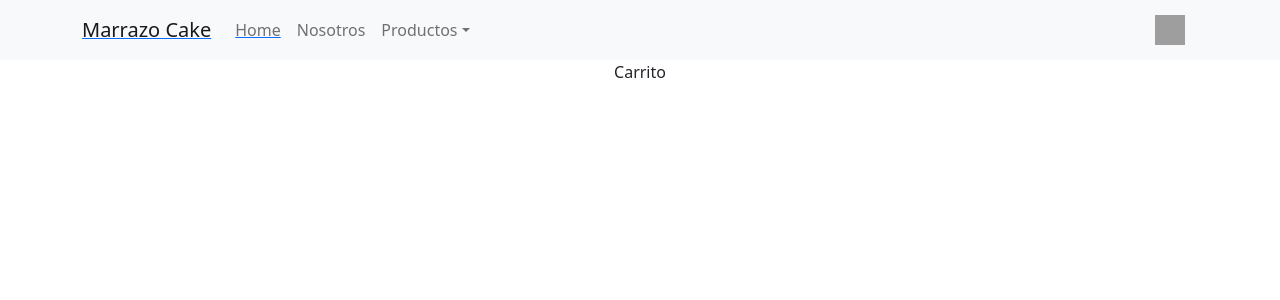
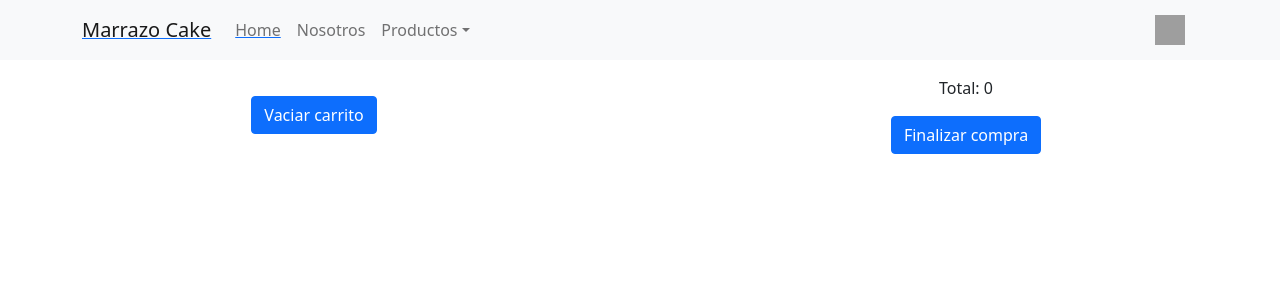
Before and after one commit to SLampropulos/negocio_app_react, a React (Create React App) app: page /cart in a window 1280 px wide. Shown: the top 300 px of the page. Built offline with nearby package versions, Linux system fonts and the light colour scheme; grey boxes are pictures that could not be loaded.

Commit message:
desafio de context

```diff
--- a/src/App.js
+++ b/src/App.js
@@ -3,13 +3,17 @@ import {BrowserRouter, Switch, Route} from 'react-router-dom'
 import NavBar from './components/NavBar/NavBar';
 import ItemListConteiner from './components/ItemListConteiner/ItemListConteiner';
 import ItemDetailConteiner from './components/ItemDetailContainer/ItemDetailContainer';
+import CartContainer from './components/Cart/CartContainer';
 import 'bootstrap/dist/css/bootstrap.min.css';
+import CartContextProvider from './components/Context/CartContext'
 
 function App() {
   return (
+    <CartContextProvider>
       <BrowserRouter>
         <div className="App">
           <NavBar />
+
           <Switch>
             <Route exact path="/">
               <ItemListConteiner  greeting="Benja"/>
@@ -21,14 +25,13 @@ function App() {
               <ItemDetailConteiner />
             </Route>
             <Route exact path="/cart">
-            <p>Carrito</p>
+              <CartContainer />
             </Route>
           </Switch>
 
-
         </div>
       </BrowserRouter>
-
+    </CartContextProvider>
   );
 }
 
--- /dev/null
+++ b/src/components/Cart/CartContainer.jsx
@@ -0,0 +1,33 @@
+import {useCartContext} from '../Context/CartContext';
+import Button from 'react-bootstrap/esm/Button';
+import ItemCart from './ItemCart';
+import Row from 'react-bootstrap/Row';
+import Col from 'react-bootstrap/Col';
+
+function CartContainer() {
+    const {carrito, borrarCarrito,quitarItem} = useCartContext();
+    let total = 0;
+
+    carrito.forEach(element => {
+        console.log(element);
+        total += (element.prodActual.price * element.cant);
+    });
+    return (
+        <div>
+            {carrito.map(compra =>
+                <ItemCart compra={compra} quitarItem={quitarItem} />
+                )}
+            <Row className="align-items-center">
+                <Col>
+                    <Button onClick={borrarCarrito}>Vaciar carrito</Button>
+                </Col>
+                <Col>
+                    <p>Total: {total}</p>
+                    <Button>Finalizar compra</Button>
+                </Col>
+            </Row>
+        </div>
+    )
+}
+
+export default CartContainer
--- /dev/null
+++ b/src/components/Cart/ItemCart.jsx
@@ -0,0 +1,39 @@
+import Card from 'react-bootstrap/Card';
+import Row from 'react-bootstrap/Row';
+import Col from 'react-bootstrap/Col';
+import Button from 'react-bootstrap/esm/Button';
+
+function ItemCart({compra, quitarItem}) {
+    let {prodActual, cant} = compra;
+    return (
+        <Card className="m-5">
+                <Row className="align-items-center">
+                    <Col className="d-none d-xl-block col-lg-3">
+                        <Card.Img variant="top" src={prodActual.img} alt="imagen"/>
+                    </Col>
+                    <Col className="col-12 col-lg-9">
+                        <Card.Body>
+                            <Row className="justify-content-between align-items-center">
+                                <Col ClassName="col-4">
+                                    <Card.Title>{prodActual.name}</Card.Title>
+                                </Col>
+                                <Col>
+                                    <Row><p>Cantidad:</p></Row>
+                                    <Row><p>{cant}</p></Row>
+                                </Col>
+                                <Col>
+                                    <Row><p>Precio:</p></Row>
+                                    <Row><p>{prodActual.price * cant}</p></Row>
+                                </Col>
+                                <Col>
+                                    <Button onClick={() => quitarItem(prodActual.id)}> Sacar producto </Button>
+                                </Col>
+                            </Row>
+                        </Card.Body>
+                    </Col>
+                </Row>
+            </Card>
+    )
+}
+
+export default ItemCart
--- /dev/null
+++ b/src/components/Context/CartContext.jsx
@@ -0,0 +1,53 @@
+import {useContext,createContext, useState} from 'react';
+
+
+const CartContext = createContext([])
+
+export const useCartContext = () => useContext(CartContext);
+
+
+function CartContextProvider({children}) {
+
+    const [carrito,setCarrito] = useState([]);
+
+    function agregarAlCarrito(compra){
+        let esta =false;
+        carrito.forEach(element => {
+
+            if(element.prodActual.id === compra.prodActual.id){
+                esta = true;
+                element.cant += compra.cant;
+            }
+        });
+        if(!esta) setCarrito([...carrito,compra]);
+
+
+    }
+
+    function isInCard(id){
+        let encontrado = carrito.filter(element => element.prodActual.id === id);
+        return (encontrado.length >0);
+    }
+
+    function quitarItem(id) {
+        setCarrito(carrito.filter(element => element.prodActual.id !== id));
+    }
+
+    function borrarCarrito(){
+        setCarrito([]);
+    }
+
+    return (
+        <CartContext.Provider value={
+                {carrito,
+                agregarAlCarrito,
+                borrarCarrito,
+                quitarItem
+                }
+            }>
+            {children}
+        </CartContext.Provider>
+    )
+}
+
+export default CartContextProvider;
--- a/src/components/ItemDetailContainer/ItemDetail.jsx
+++ b/src/components/ItemDetailContainer/ItemDetail.jsx
@@ -5,6 +5,7 @@ import Col from 'react-bootstrap/Col';
 import ItemCount  from '../ItemCount/ItemCount';
 import Button from 'react-bootstrap/Button';
 import {Link} from 'react-router-dom';
+import {useCartContext} from '../Context/CartContext'
 
 const ButtonACarrito = () => {
     return(
@@ -17,14 +18,12 @@ const ButtonACarrito = () => {
 function ItemDetail({prodActual}) {
 
     const [botonActual,setBotonActual] = useState('count');
+    const {agregarAlCarrito} = useCartContext();
 
+    function onAdd(cant){
+        setBotonActual('terminarCompra');
+        agregarAlCarrito({prodActual,cant});
 
-    function agregarCarrito(){
-        setBotonActual('terminarCompra');
-    }
-    function onAdd(compra){
-        agregarCarrito();
-        console.log(compra + " del producto "+ prodActual.id);
     }
 
     return (
--- a/src/components/NavBar/NavBar.jsx
+++ b/src/components/NavBar/NavBar.jsx
@@ -10,7 +10,7 @@ import { Link } from 'react-router-dom';
 function NavBar() {
     return (
 
-        <Navbar bg="light" expand="lg">
+        <Navbar bg="light" expand="lg" className="mb-3">
             <Container>
                 <Link to={`/`}>
                     <Navbar.Brand href="#home">Marrazo Cake</Navbar.Brand>
```
Lines whose indentation alone changed are shown as unchanged.
